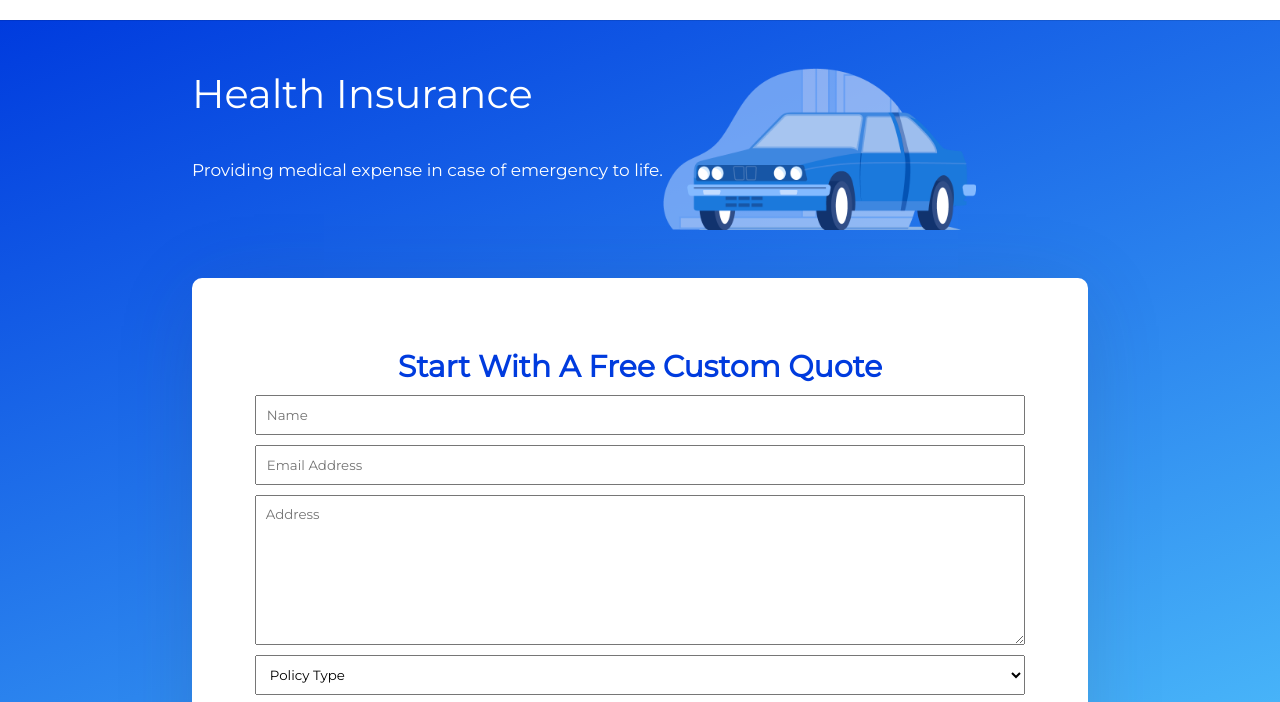
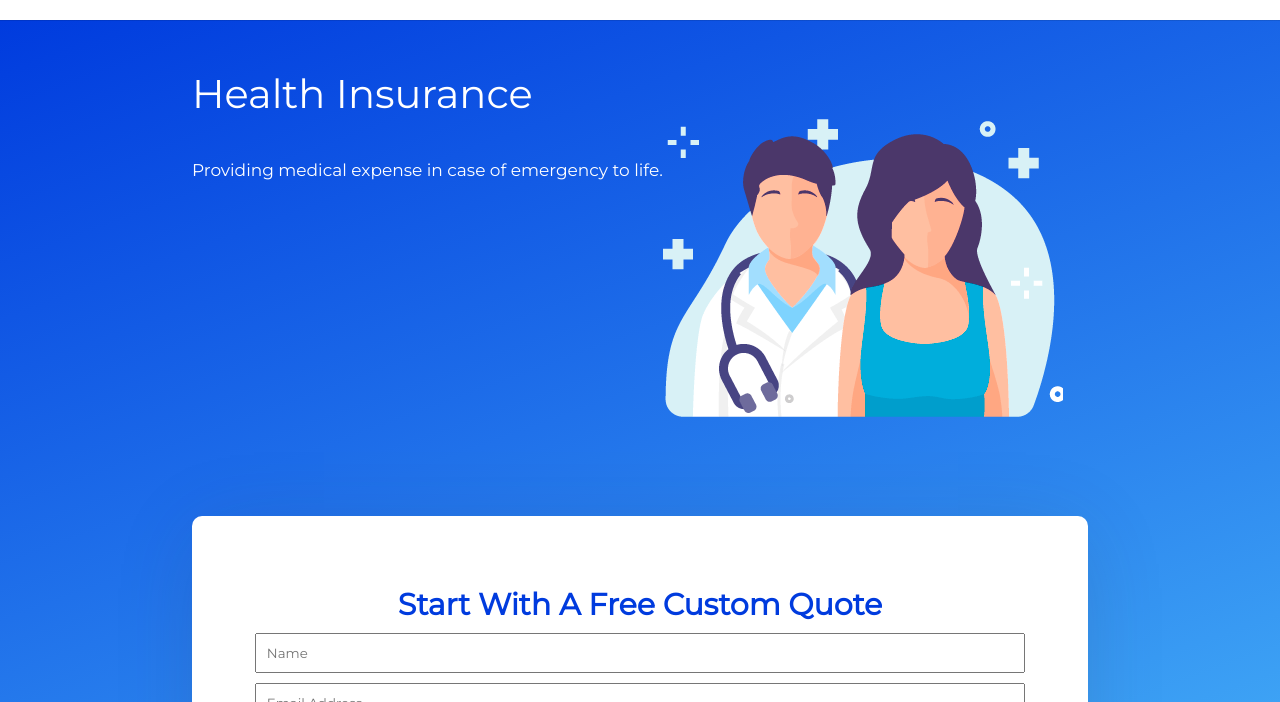
Before and after one commit to kunalagra/personalInsurance, a plain HTML site: page service/service.html in a window 1280 px wide. Shown: the part 56-758 px from the top of the page. Drawn offline with Linux system fonts and the light colour scheme.

Commit message:
Car image

```diff
--- a/service/service.html
+++ b/service/service.html
@@ -42,7 +42,7 @@
           Providing medical expense in case of emergency to life.
         </p>
       </div>
-      <img class="car" src="../images/car.png" alt="team" />
+      <img class="health-insurance" src="../images/health-insurance.png" alt="team" />
     </section>
     <a></a>
     <div class="contact">
```
